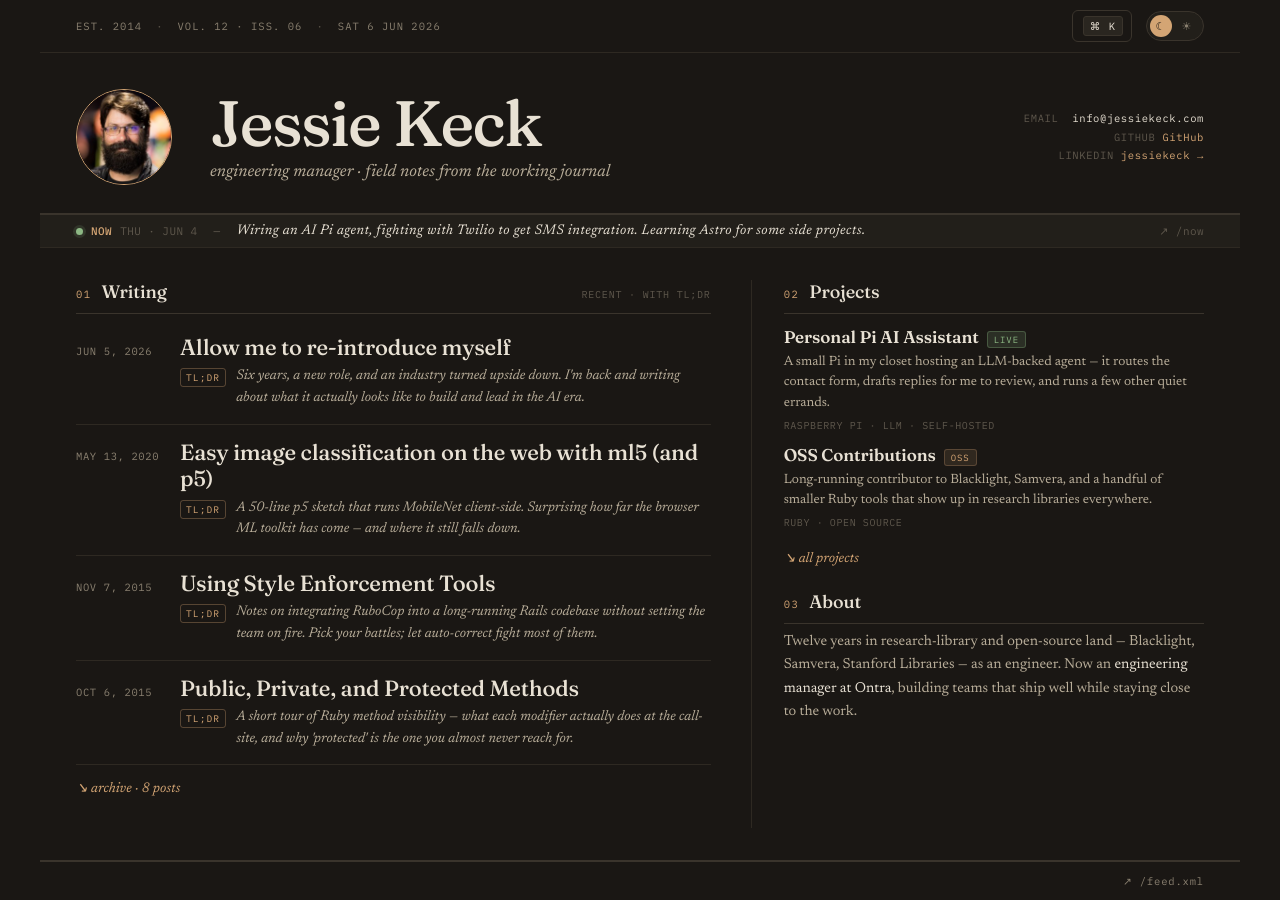
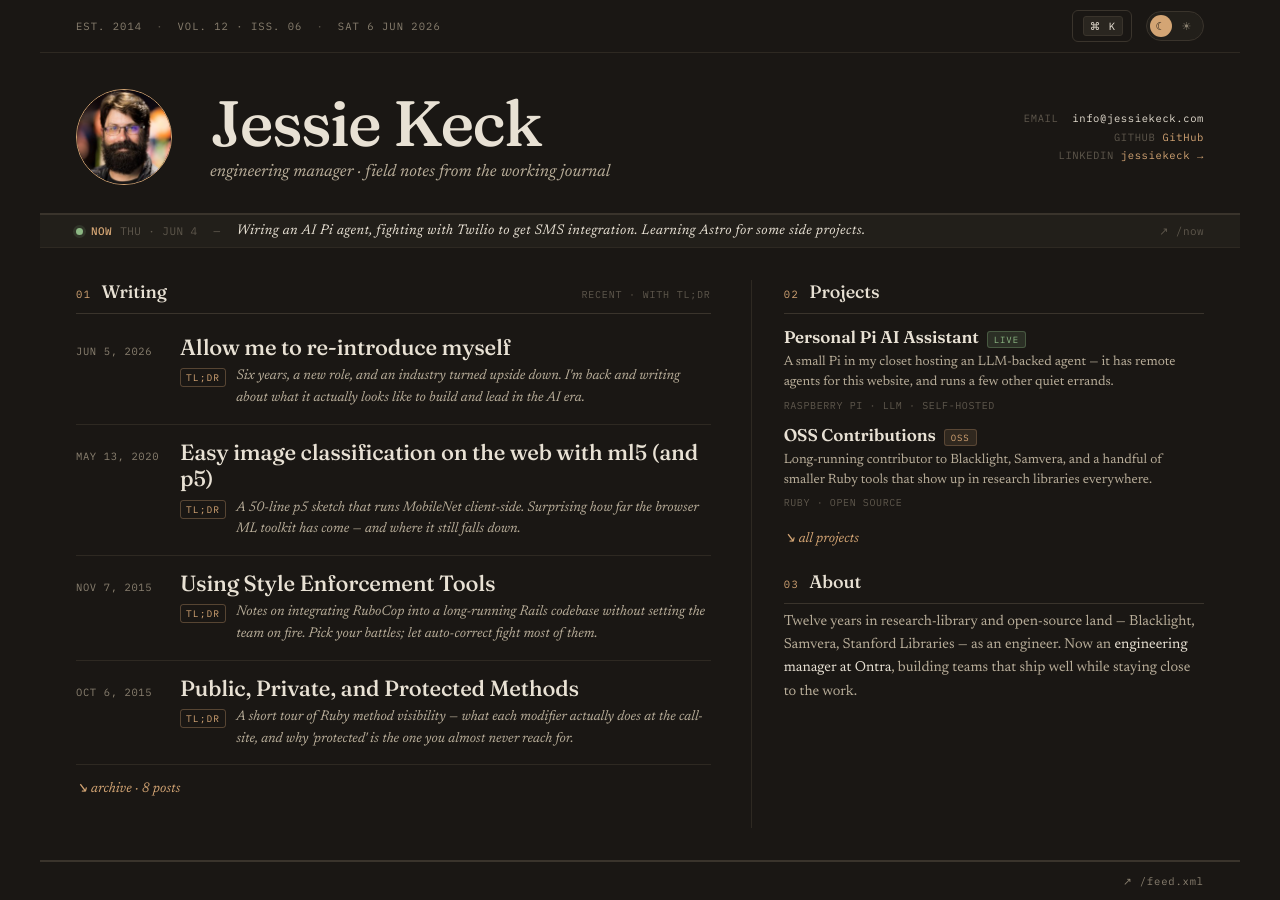
Before and after one commit to jkeck/jkeck.github.io, a Jekyll site: the page built from index.html, in a window 1280 px wide. Built offline with Jekyll 4.4.1, drawn with Linux system fonts in a browser that asks for light colours.

Commit message:
Small tweak to projects

```diff
--- a/_data/projects.yml
+++ b/_data/projects.yml
@@ -1,5 +1,5 @@
 - name: Personal Pi AI Assistant
-  blurb: "A small Pi in my closet hosting an LLM-backed agent — it routes the contact form, drafts replies for me to review, and runs a few other quiet errands."
+  blurb: "A small Pi in my closet hosting an LLM-backed agent — it has remote agents for this website, and runs a few other quiet errands."
   tags: [raspberry pi, llm, self-hosted]
   badge: live
 
```
